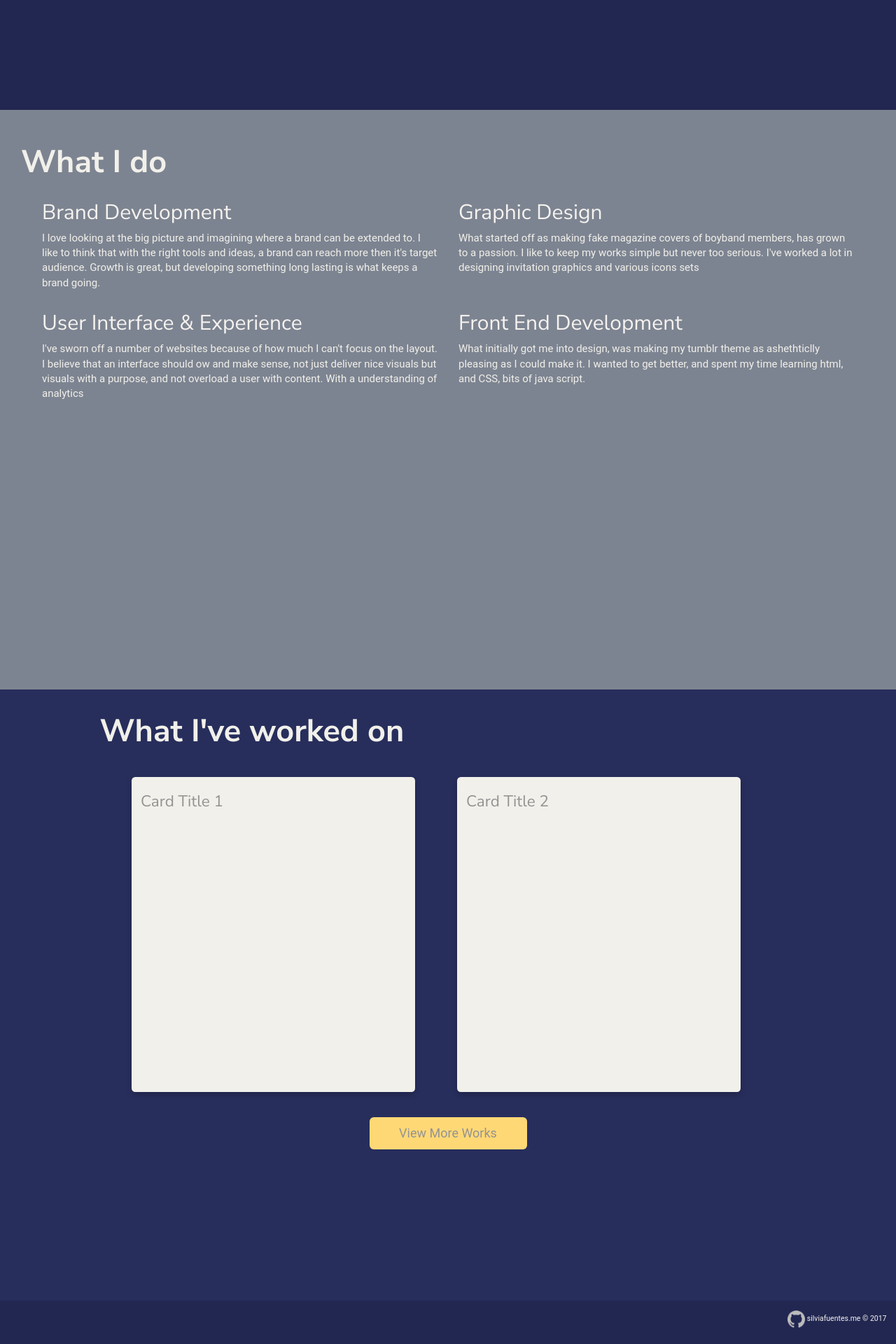
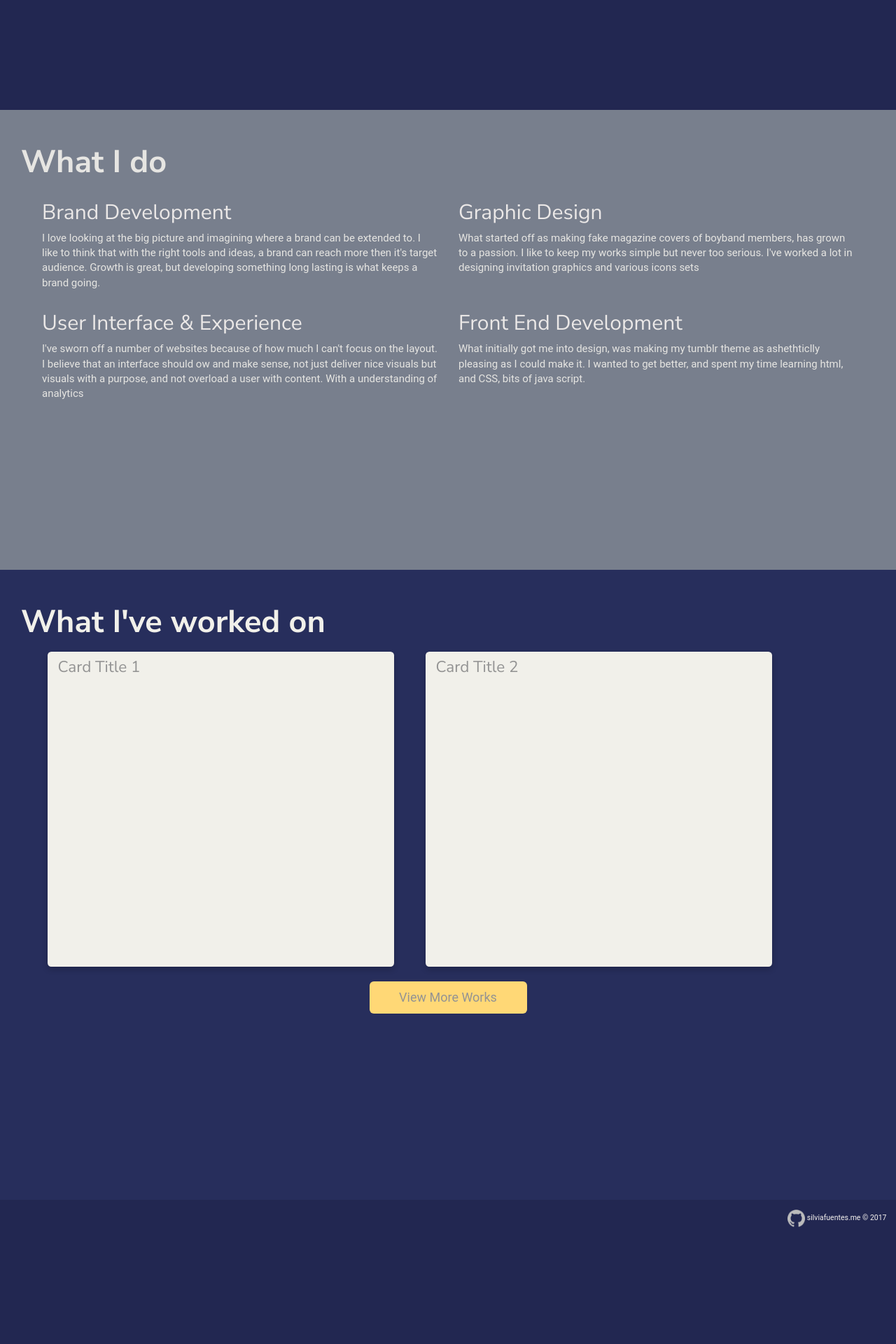
Before and after one commit to silviafuen/silviafuen.github.io, a Jekyll site: the page built from index.html, in a window 1280 px wide. Shown: the part 821-2741 px from the top of the page at 70% size. Built offline with Jekyll 4.4.1, drawn with Linux system fonts in a browser that asks for light colours; after the commit the page ends 2597 px from its top, so only the background shows below that.

Commit message:
small measurement changes
additional padding, shadow, and margin additions.

```diff
--- a/css/index.css
+++ b/css/index.css
@@ -1,3 +1,6 @@
+html, body {
+  font-family: 'Open Sans', sans-serif;
+}
 
 .welcome {
   min-height: 100%;
@@ -24,7 +27,8 @@
 }
 
 .skills {
-  height: 92vh;
+  opacity: .95;
+  height: 73vh;
   width: 100%;
   padding: 2rem;
   text-align: left;
@@ -32,19 +36,19 @@
 }
 
 .works {
-  height: 97vh;
+  height: 100vh;
   width: 100%;
-  padding: 1rem 9.5rem 1rem 9.5rem;
+  padding: 2rem;
   text-align: left;
   background-color: #272E5C;
 }
 
 #card {
-  margin:  2rem;
-  padding: .9rem;
+  align-items: center;
+  margin: .5rem 1.5rem 1rem  1.5rem;
   background-color: #F1F0EA;
   height: 30rem;
-  width: 27rem;
+  width: 33rem;
   border-radius: .35rem;
   box-shadow: 0 4px 8px 0 rgba(0,0,0,0.2);
   transition: 0.3s;
```
